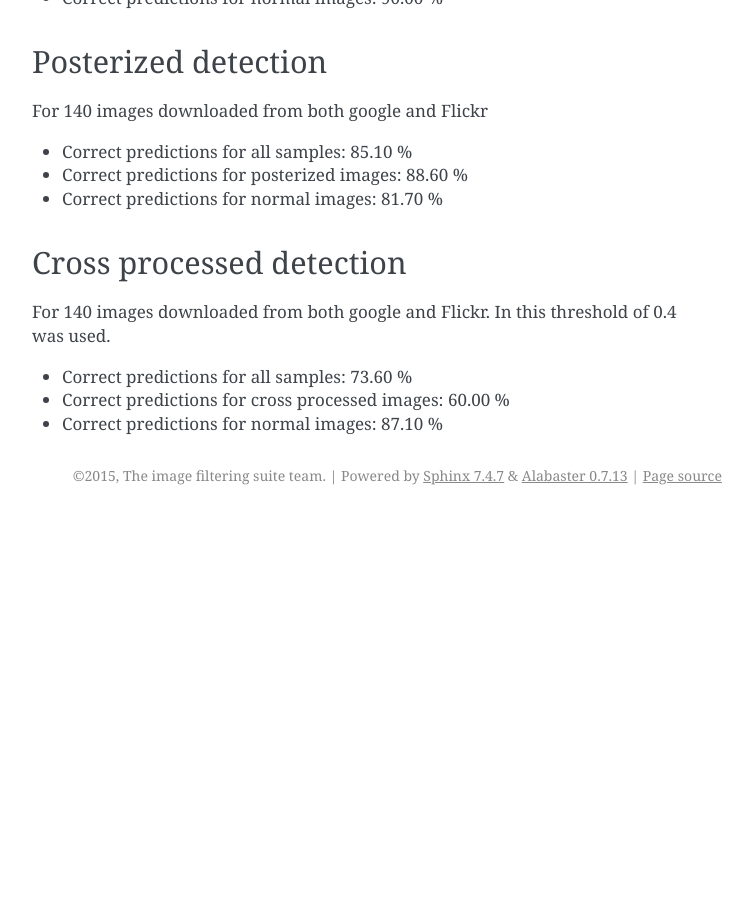
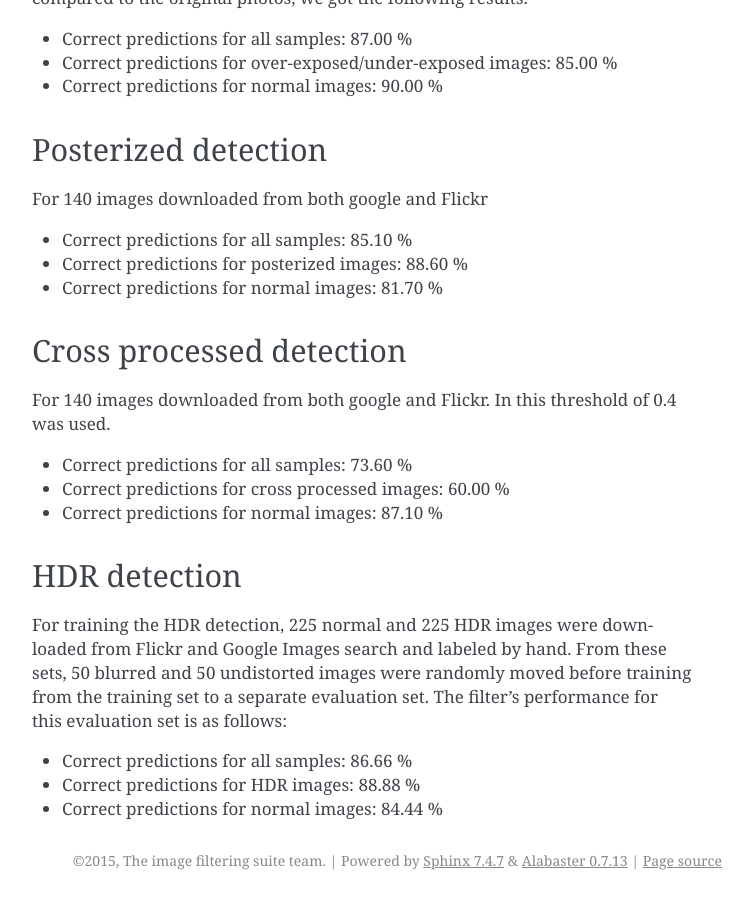
Before and after one commit to vismantic-ohtuprojekti/qualipy, a Sphinx documentation site: the page built from docs/accuracy.rst, in a window 1280 px wide and 900 px high, scrolled down 1698 px. Shown: the whole window, without its empty margins (388-1141 px from the left). Built offline with Sphinx 7.4.7, drawn with Linux system fonts in a browser that asks for light colours; before the commit the page ends 2213 px from its top, so only the background shows below that; some of the changed text lies outside the part shown.

Commit message:
Add HDR to accuracy documentation

```diff
--- a/docs/accuracy.rst
+++ b/docs/accuracy.rst
@@ -6,6 +6,10 @@
 This section lists accuracy test results for filters which have been tested for accuracy.
 Images that have been used for testing are mainly collected from Flickr and
 Google Images search results. If some other images have been used, it is mentioned separately.
+
+Note that these are only meant to give a rough guideline of each filter's performance, as
+they only provide a measurement for one test set with one threshold applied. For more
+comprehensive results, see each filter's own documentation.
 
 Trained SVMs which were used in these accuracy tests are provided with the project as default
 SVM models for each filter that needs them. For each accuracy test, a threshold of 0.5 was used
@@ -74,3 +78,12 @@
 * Correct predictions for all samples:  73.60 %
 * Correct predictions for cross processed images: 60.00 %
 * Correct predictions for normal images: 87.10 %
+
+HDR detection
+-------------
+
+For training the HDR detection, 225 normal and 225 HDR images were downloaded from Flickr and Google Images search and labeled by hand. From these sets, 50 blurred and 50 undistorted images were randomly moved before training from the training set to a separate evaluation set. The filter's performance for this evaluation set is as follows:
+
+* Correct predictions for all samples:  86.66 %
+* Correct predictions for HDR images: 88.88 %
+* Correct predictions for normal images: 84.44 %
```
Also changed, not shown: 1 other file.
